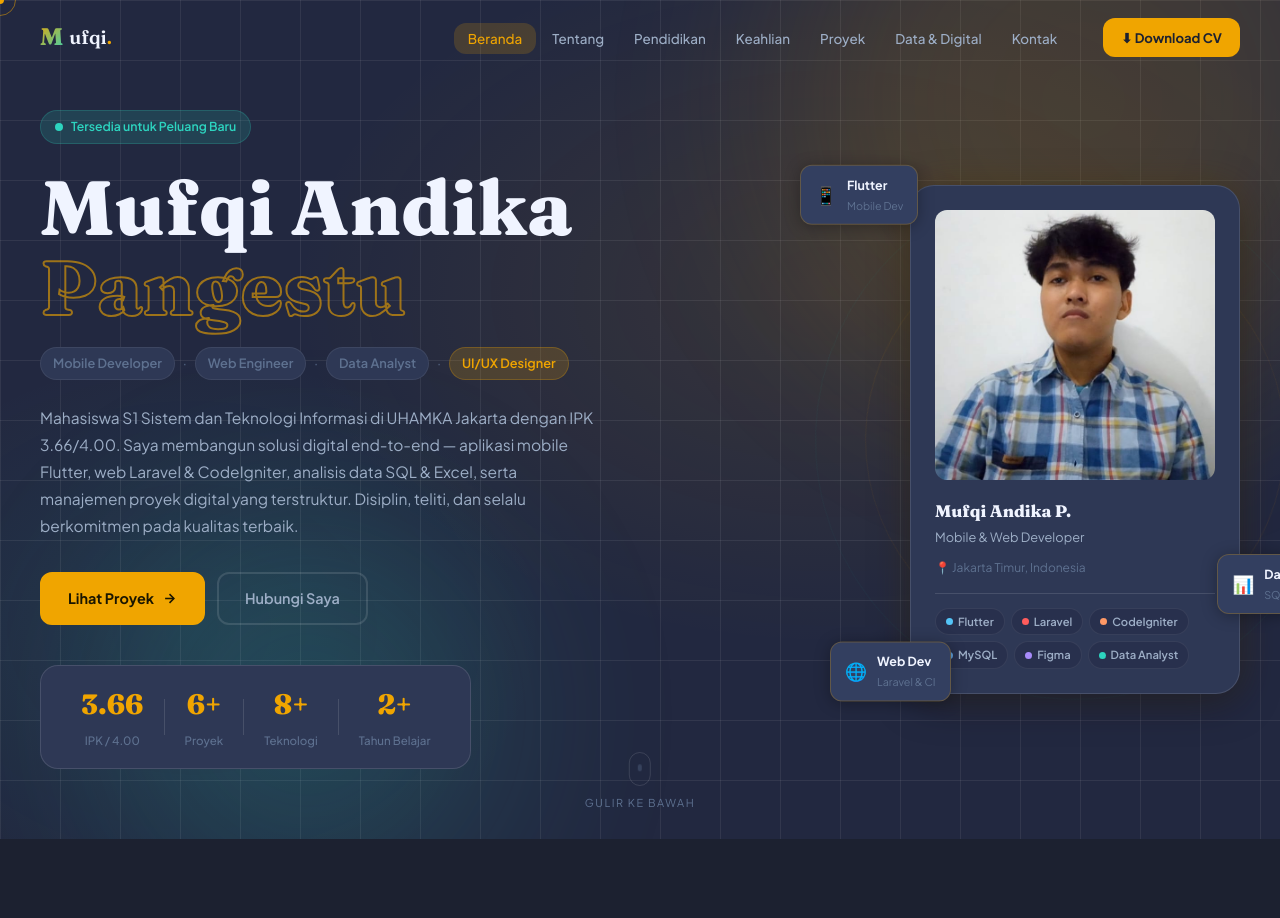
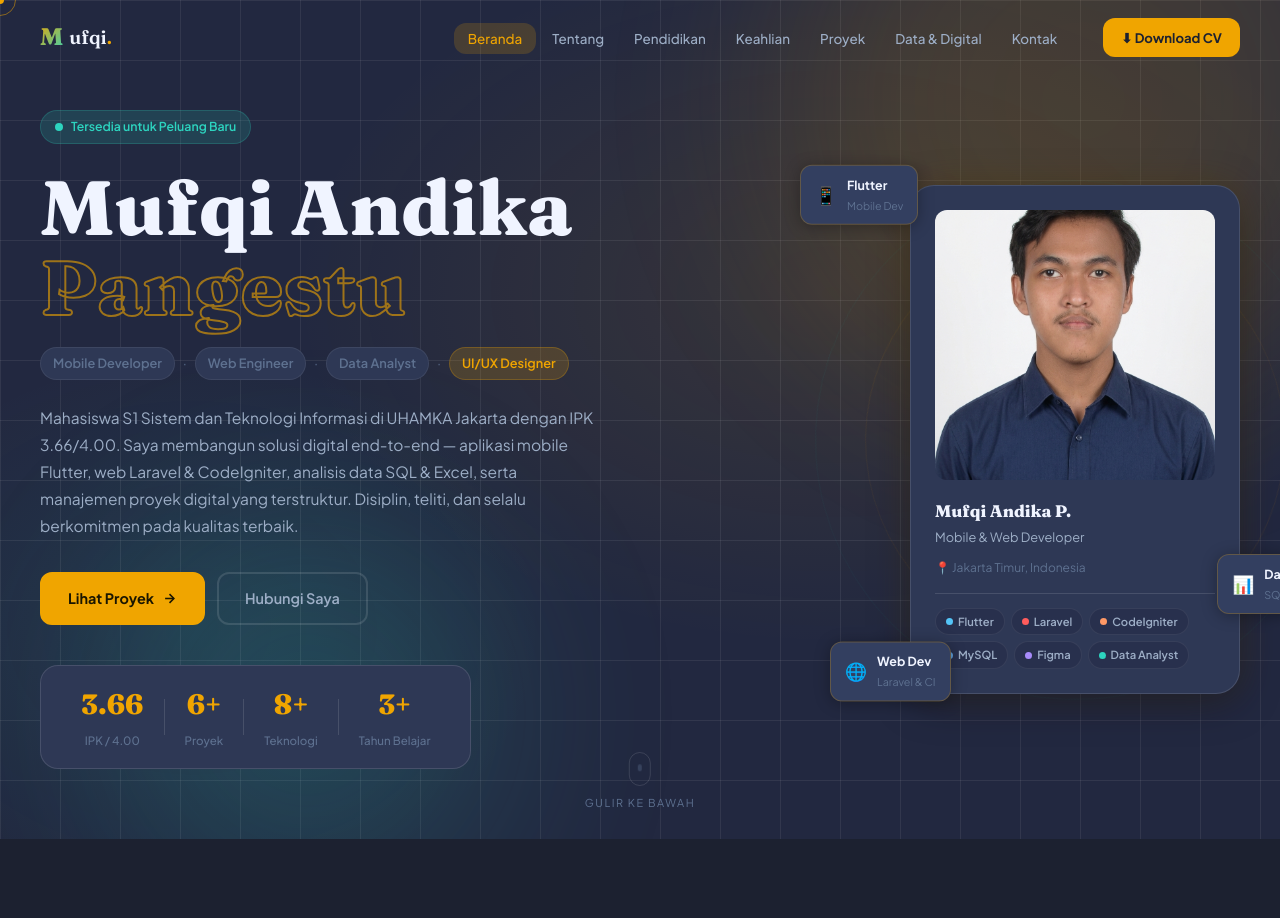
Before and after one commit to Mufqi23/portofolio, a plain HTML site: page index.html in a window 1280 px wide. Shown: the top 918 px of the page. Drawn offline with Linux system fonts and the light colour scheme.

Commit message:
Update index.html

```diff
--- a/index.html
+++ b/index.html
@@ -90,7 +90,7 @@
                 </div>
                 <div class="hs-sep"></div>
                 <div class="hs-item">
-                    <strong>2+</strong><span>Tahun Belajar</span>
+                    <strong>3+</strong><span>Tahun Belajar</span>
                 </div>
             </div>
         </div>
@@ -101,7 +101,7 @@
                     <div class="pcr pcr2"></div>
                 </div>
                 <div class="profile-card">
-                    <img src="profile.jpeg" alt="Mufqi Andika Pangestu" class="pc-photo">
+                    <img src="profile.png" alt="Mufqi Andika Pangestu" class="pc-photo">
                     <div class="pc-info">
                         <h3>Mufqi Andika P.</h3>
                         <p>Mobile & Web Developer</p>
```
